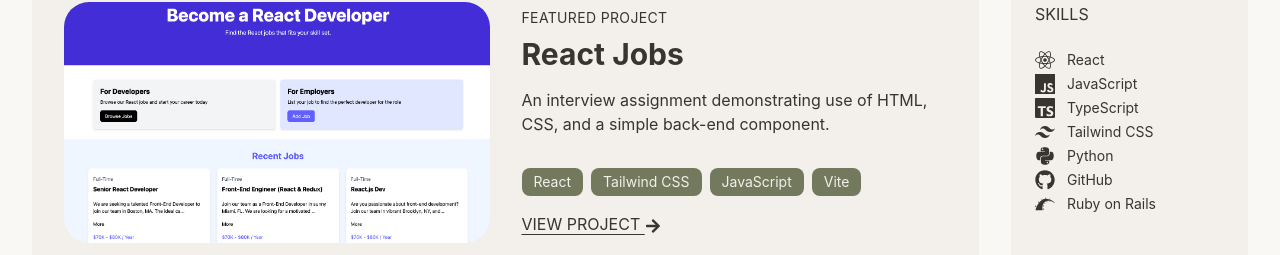
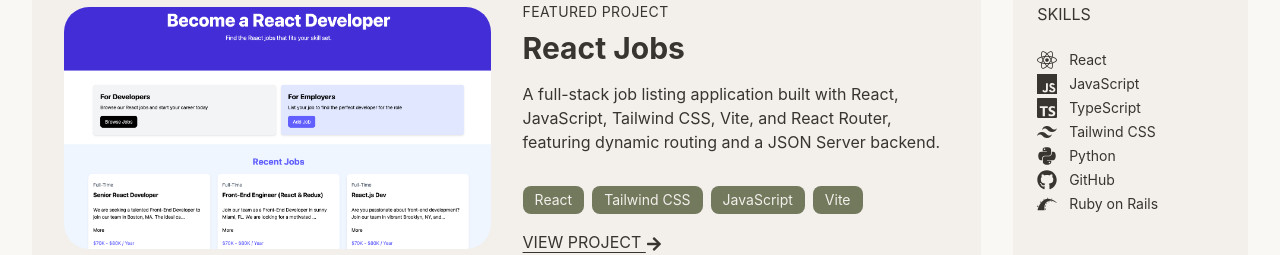
Before and after one commit to evafrank7/eva-frankovic, a React (Vite) app: page / in a window 1280 px wide. Shown: the part 678-933 px from the top of the page. Built offline with nearby package versions, Linux system fonts and the light colour scheme; data requests are answered from the project's data file.

Commit message:
Added overview for each project

```diff
--- a/src/components/ProjectDetails.jsx
+++ b/src/components/ProjectDetails.jsx
@@ -70,7 +70,7 @@
           </div>
         )}
       </div>
-      <div className="max-w-7xl mx-auto px-4 sm:px-6 lg:px-8 flex flex-col md:flex-row items-center gap-8">
+      <div className="max-w-7xl mx-auto px-4 sm:px-6 lg:px-8 flex flex-col md:flex-row items-center gap-8 p-5">
         <h2 className="uppercase font-bold pb-3"> Project Overview </h2>
         <p> {project.overview} </p>
       </div>
--- a/src/projects.json
+++ b/src/projects.json
@@ -6,7 +6,8 @@
       "images": [
         "/project-images/React-Jobs.png"
       ],
-      "description": "An interview assignment demonstrating use of HTML, CSS, and a simple back-end component.",
+      "description": "A full-stack job listing application built with React, JavaScript, Tailwind CSS, Vite, and React Router, featuring dynamic routing and a JSON Server backend.",
+      "overview": "Built a full-stack job listing application that allows users to browse, view, add, edit, and delete job postings through an interactive React interface. Used React Router to create dynamic navigation between job listings and individual job detail pages, while JSON Server provides a lightweight backend for storing and managing job data. Styled the application with Tailwind CSS to create a responsive and consistent user experience across screen sizes. This project strengthened my understanding of React component architecture, routing, CRUD operations, and connecting a frontend application to a backend API.",
       "tech": ["React", "Tailwind CSS", "JavaScript", "Vite"],
       "link": "/",
       "live": "/",
@@ -32,6 +33,7 @@
         "/project-images/coffee.png"
       ],
       "description": "A React replica of a coffee shop website, only landing page for now.",
+      "overview": "Developed a responsive React-based recreation of the La Prima coffee shop website, with an initial focus on building and styling the landing page. Used reusable React components to organize the interface and Vite to provide a streamlined development environment. Focused on translating an existing visual design into a clean, responsive web experience while strengthening my skills in component structure, layout, and frontend styling. The project is an ongoing effort with opportunities to expand the site with additional pages and functionality.",
       "tech": ["React", "Vite", "JavaScript"],
       "link": "https://github.com/evafrank7/laprima",
       "live": "/",
@@ -44,6 +46,7 @@
         "/project-images/finance.png"
       ],
       "description": "A Ruby on Rails app for tracking stock portfolios and user finances.",
+      "overview": "Built a full-stack finance application that allows users to manage personal stock portfolios and track financial information. Developed the application with Ruby on Rails and PostgreSQL, using Rails conventions to manage application logic, database relationships, and user interactions. Implemented portfolio-focused functionality within a Bootstrap-based responsive interface. This project strengthened my understanding of full-stack development, relational databases, authentication workflows, and building data-driven applications with Ruby on Rails.",
       "tech": ["Ruby on Rails", "PostgreSQL", "Bootstrap"],
       "link": "https://github.com/evafrank7/finance-tracker",
       "live": "https://finance-tracker-s6yz.onrender.com/users/sign_in",
@@ -56,6 +59,7 @@
         "/project-images/portfolio.png"
       ],
       "description": "A modern developer portfolio built with Next.js and Tailwind CSS.",
+      "overview": "Designed and developed a personal portfolio website to showcase my software development experience, technical skills, and projects. Built the interface with a focus on reusable components, responsive layouts, and creating a consistent visual identity across the site. The project provided an opportunity to combine frontend development with UI design decisions while organizing project data into reusable structures. Through continued iteration, I have focused on improving responsiveness, accessibility, navigation, and the overall user experience across different screen sizes.",
       "tech": ["Next.js", "Tailwind", "TypeScript"],
       "link": "https://github.com/evafrank7/portfolio",
       "live": "https://evafrank7.github.io/portfolio/",
@@ -68,6 +72,7 @@
         "/project-images/message.png"
       ],
       "description": "A live chat app built in Rails 5 using Action Cable.",
+      "overview": "Built a real-time chat application using Ruby on Rails and Action Cable to support live communication between users. Implemented WebSocket-based functionality so new messages can appear dynamically without requiring users to refresh the page. Used Rails to manage the application structure and backend logic while Bootstrap provided a responsive interface. This project introduced me to real-time application development and strengthened my understanding of WebSockets, Rails architecture, and interactive user experiences.",
       "tech": ["Ruby on Rails", "Rails", "Bootstrap"],
       "link": "https://github.com/evafrank7/messageMe",
       "live": "https://messageme-tczt.onrender.com",
@@ -80,6 +85,7 @@
         "/project-images/blog.png"
       ],
       "description": "A full-stack Ruby on Rails blog app with user authentication, CRUD functionality, and responsive Bootstrap design.",
+      "overview": "Developed a full-stack blogging platform with Ruby on Rails that allows users to create, read, update, and delete articles. Implemented user authentication and database-backed functionality to manage users and blog content through a structured Rails application. Used Bootstrap to create a responsive interface and improve the presentation of articles and application features. This project strengthened my understanding of CRUD operations, MVC architecture, authentication, database relationships, and full-stack application development.",
       "tech": ["Ruby on Rails", "Rails", "Bootstrap"],
       "link": "https://github.com/evafrank7/alphaBlog",
       "live": "https://alphablog-ia2y.onrender.com/",
@@ -92,6 +98,7 @@
         "/project-images/movie.png"
       ],
       "description": "A movie search app built with JavaScript and a public movie API to display film details, ratings, and posters in real time.",
+      "overview": "Built an interactive movie search application that retrieves and displays movie information from a public API. Developed the interface with React and JavaScript, allowing users to search for films and view dynamically loaded details, ratings, and poster images. Used reusable components and API requests to manage and present external data within the application. This project strengthened my understanding of asynchronous JavaScript, API integration, state management, and building responsive data-driven interfaces.",
       "tech": ["React", "Vite", "JavaScript"],
       "link": "https://github.com/evafrank7/movie-app",
       "live": "https://evafrank7.github.io/movie-app/",
@@ -104,6 +111,7 @@
         "/project-images/psc.png"
       ],
       "description": "An interview assignment demonstrating use of HTML, CSS, and a simple back-end component.",
+      "overview": "Completed a technical interview assignment focused on building a responsive web experience with HTML, CSS, Bootstrap, and JSON data. Developed the frontend interface and incorporated a lightweight backend component to demonstrate how structured data could be loaded and presented dynamically. Focused on creating a clear layout, responsive behavior, and maintainable application structure within the requirements of the assignment. This project demonstrated my ability to interpret technical requirements, work within project constraints, and deliver a functional web application.",
       "tech": ["HTML", "CSS", "JSON", "Bootstrap"],
       "link": "https://github.com/evafrank7/PSC?tab=readme-ov-file",
       "live": "https://psc-kbhx.onrender.com/",
```
